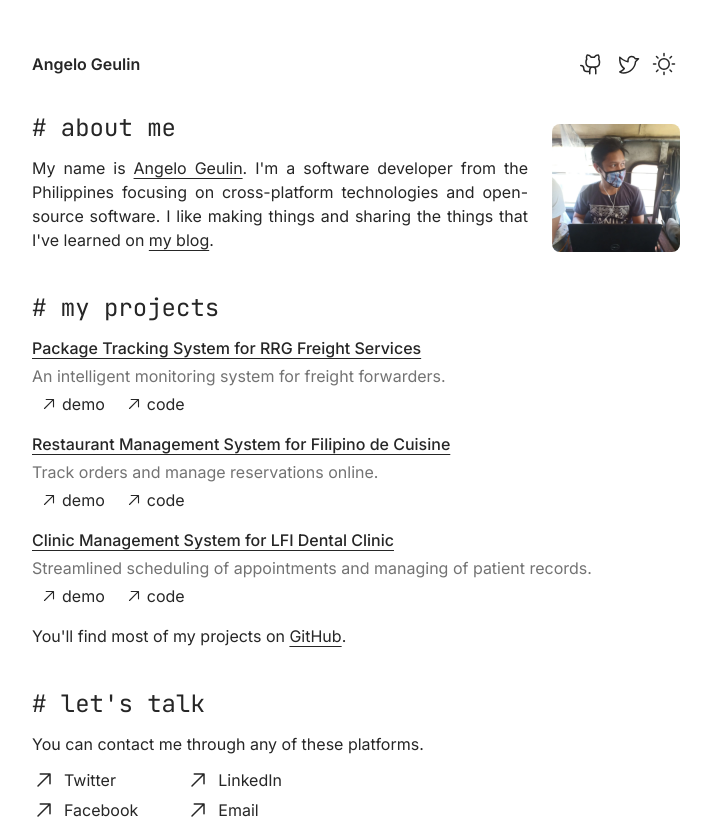
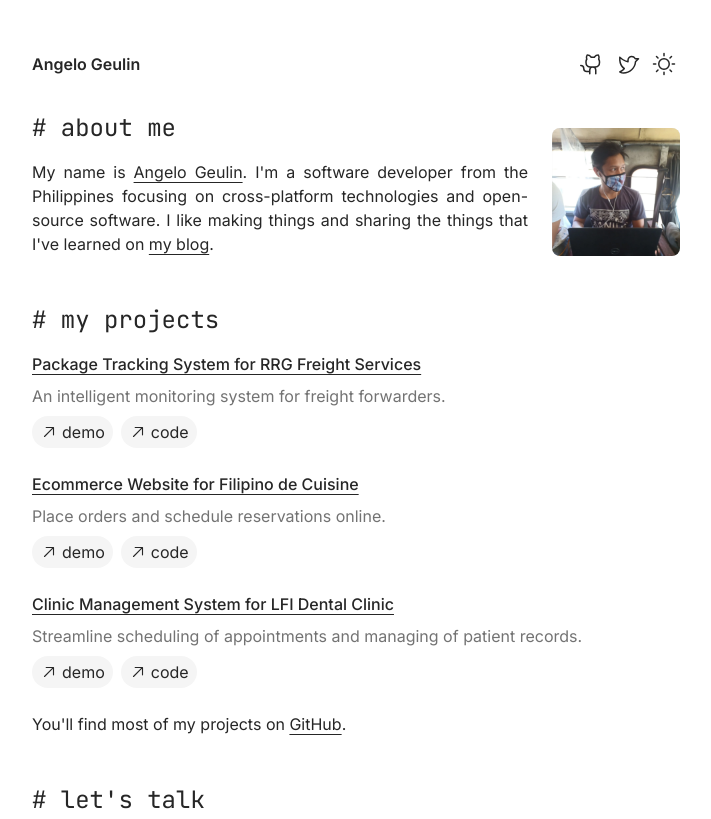
Before and after one commit to arvl130/personal-website, a Next.js app: page / in a window 1280 px wide. Shown: the top 819 px of the page, without its empty margins (284-995 px from the left). Built offline with nearby package versions, Linux system fonts and the light colour scheme.

Commit message:
fix: adjust paddings, margins, and descriptions

```diff
--- a/src/app/about-section.tsx
+++ b/src/app/about-section.tsx
@@ -4,12 +4,12 @@ export function AboutSection() {
   return (
     <section
       id="about"
-      className="max-w-2xl mx-auto px-3 py-2 mb-6 sm:flex justify-between items-end gap-x-6"
+      className="max-w-2xl mx-auto px-3 mb-12 sm:flex justify-between items-end gap-x-6"
     >
-      <div className="text-justify mb-3 sm:mb-0">
-        <p className="text-2xl mb-3 font-mono before:content-['#_']">
+      <div className="text-justify mb-4 sm:mb-0">
+        <h2 className="text-2xl mb-4 font-mono before:content-['#_']">
           about me
-        </p>
+        </h2>
         <p>
           My name is{" "}
           <a
@@ -35,8 +35,8 @@ export function AboutSection() {
         width={300}
         height={300}
         src="/assets/img/profile-picture.webp"
-        alt="At the jeepney."
-        className="rounded-lg size-32"
+        alt="Me on a jeepney."
+        className="rounded-lg size-32 bg-gray-200"
       />
     </section>
   )
--- a/src/app/contact-section.tsx
+++ b/src/app/contact-section.tsx
@@ -2,12 +2,12 @@ import { ArrowUpRight } from "@phosphor-icons/react/dist/ssr/ArrowUpRight"
 
 export function ContactSection() {
   return (
-    <section id="contact" className="max-w-2xl mx-auto px-3 py-2 mb-6">
-      <h2 className="text-2xl mb-3 font-mono before:content-['#_']">
+    <section id="contact" className="max-w-2xl mx-auto px-3 mb-8">
+      <h2 className="text-2xl mb-4 font-mono before:content-['#_']">
         let&apos;s talk
       </h2>
-      <p className="mb-3">You can contact me through any of these platforms.</p>
-      <ul className="grid grid-cols-[auto_1fr] gap-x-12">
+      <p className="mb-2">You can contact me through any of these platforms.</p>
+      <ul className="grid grid-cols-[auto_1fr] gap-x-8">
         <li>
           <a
             href="https://twitter.com/ageulin123"
--- a/src/app/header.tsx
+++ b/src/app/header.tsx
@@ -4,7 +4,7 @@ import { TwitterLogo } from "@phosphor-icons/react/dist/ssr/TwitterLogo"
 
 export function Header() {
   return (
-    <header className="max-w-2xl mx-auto px-3 pt-12 pb-6 flex justify-between">
+    <header className="max-w-2xl mx-auto px-3 pt-12 pb-8 flex justify-between">
       <div className="flex items-center">
         <a href="https://www.ageulin.com">
           <h1 className="font-semibold">Angelo Geulin</h1>
--- a/src/app/projects-section.tsx
+++ b/src/app/projects-section.tsx
@@ -2,26 +2,26 @@ import { ArrowUpRight } from "@phosphor-icons/react/dist/ssr/ArrowUpRight"
 
 export function ProjectsSection() {
   return (
-    <section id="projects" className="max-w-2xl mx-auto px-3 py-2 mb-6">
-      <h2 className="text-2xl mb-3 font-mono before:content-['#_']">
+    <section id="projects" className="max-w-2xl mx-auto px-3 mb-12">
+      <h2 className="text-2xl mb-4 font-mono before:content-['#_']">
         my projects
       </h2>
-      <ul className="space-y-3">
+      <ul className="space-y-6">
         <li>
           <a
             href="https://github.com/arvl130/rrg-freight-services-web"
             target="_blank"
-            className="block font-medium underline underline-offset-4"
+            className="block font-medium underline underline-offset-4 text-justify"
           >
             Package Tracking System for RRG Freight Services
           </a>
-          <p className="text-neutral-500 mt-1">
+          <p className="text-neutral-500 my-2">
             An intelligent monitoring system for freight forwarders.
           </p>
           <a
             href="https://www.rrgfreight.services"
             target="_blank"
-            className="inline-flex items-center gap-x-1 hover:bg-neutral-100 px-2 py-1 rounded-full duration-200 transition-colors"
+            className="inline-flex items-center gap-x-1 bg-neutral-100 hover:bg-neutral-200 px-2 py-1 rounded-full duration-200 transition-colors"
           >
             <ArrowUpRight size={18} />
             demo
@@ -29,7 +29,7 @@ export function ProjectsSection() {
           <a
             href="https://github.com/arvl130/rrg-freight-services-web"
             target="_blank"
-            className="ml-1 inline-flex items-center gap-x-1 hover:bg-neutral-100 px-2 py-1 rounded-full duration-200 transition-colors"
+            className="ml-2 inline-flex items-center gap-x-1 bg-neutral-100 hover:bg-neutral-200 px-2 py-1 rounded-full duration-200 transition-colors"
           >
             <ArrowUpRight size={18} />
             code
@@ -39,17 +39,17 @@ export function ProjectsSection() {
           <a
             href="https://github.com/arvl130/filipino-de-cuisine"
             target="_blank"
-            className="font-medium underline underline-offset-4"
+            className="font-medium underline underline-offset-4 text-justify"
           >
-            Restaurant Management System for Filipino de Cuisine
+            Ecommerce Website for Filipino de Cuisine
           </a>
-          <p className="text-neutral-500 mt-1">
-            Track orders and manage reservations online.
+          <p className="text-neutral-500 my-2">
+            Place orders and schedule reservations online.
           </p>
           <a
             href="https://filipinodecuisine.ageulin.com/"
             target="_blank"
-            className="inline-flex items-center gap-x-1 hover:bg-neutral-100 px-2 py-1 rounded-full duration-200 transition-colors"
+            className="inline-flex items-center gap-x-1 bg-neutral-100 hover:bg-neutral-200 px-2 py-1 rounded-full duration-200 transition-colors"
           >
             <ArrowUpRight size={18} />
             demo
@@ -57,7 +57,7 @@ export function ProjectsSection() {
           <a
             href="https://github.com/arvl130/filipino-de-cuisine"
             target="_blank"
-            className="ml-1 inline-flex items-center gap-x-1 hover:bg-neutral-100 px-2 py-1 rounded-full duration-200 transition-colors"
+            className="ml-2 inline-flex items-center gap-x-1 bg-neutral-100 hover:bg-neutral-200 px-2 py-1 rounded-full duration-200 transition-colors"
           >
             <ArrowUpRight size={18} />
             code
@@ -67,18 +67,18 @@ export function ProjectsSection() {
           <a
             href="https://github.com/arvl130/nuxt-lfi-dental-clinic"
             target="_blank"
-            className="font-medium underline underline-offset-4"
+            className="font-medium underline underline-offset-4 text-justify"
           >
             Clinic Management System for LFI Dental Clinic
           </a>
-          <p className="text-neutral-500 mt-1">
-            Streamlined scheduling of appointments and managing of patient
+          <p className="text-neutral-500 my-2">
+            Streamline scheduling of appointments and managing of patient
             records.
           </p>
           <a
             href="https://lfidentalclinic.vercel.app"
             target="_blank"
-            className="inline-flex items-center gap-x-1 hover:bg-neutral-100 px-2 py-1 rounded-full duration-200 transition-colors"
+            className="inline-flex items-center gap-x-1 bg-neutral-100 hover:bg-neutral-200 px-2 py-1 rounded-full duration-200 transition-colors"
           >
             <ArrowUpRight size={18} />
             demo
@@ -86,14 +86,14 @@ export function ProjectsSection() {
           <a
             href="https://github.com/arvl130/nuxt-lfi-dental-clinic"
             target="_blank"
-            className="ml-1 inline-flex items-center gap-x-1 hover:bg-neutral-100 px-2 py-1 rounded-full duration-200 transition-colors"
+            className="ml-2 inline-flex items-center gap-x-1 bg-neutral-100 hover:bg-neutral-200 px-2 py-1 rounded-full duration-200 transition-colors"
           >
             <ArrowUpRight size={18} />
             code
           </a>
         </li>
       </ul>
-      <p className="mt-3">
+      <p className="mt-6">
         You&apos;ll find most of my projects on{" "}
         <a
           href="https://github.com/arvl130"
```
